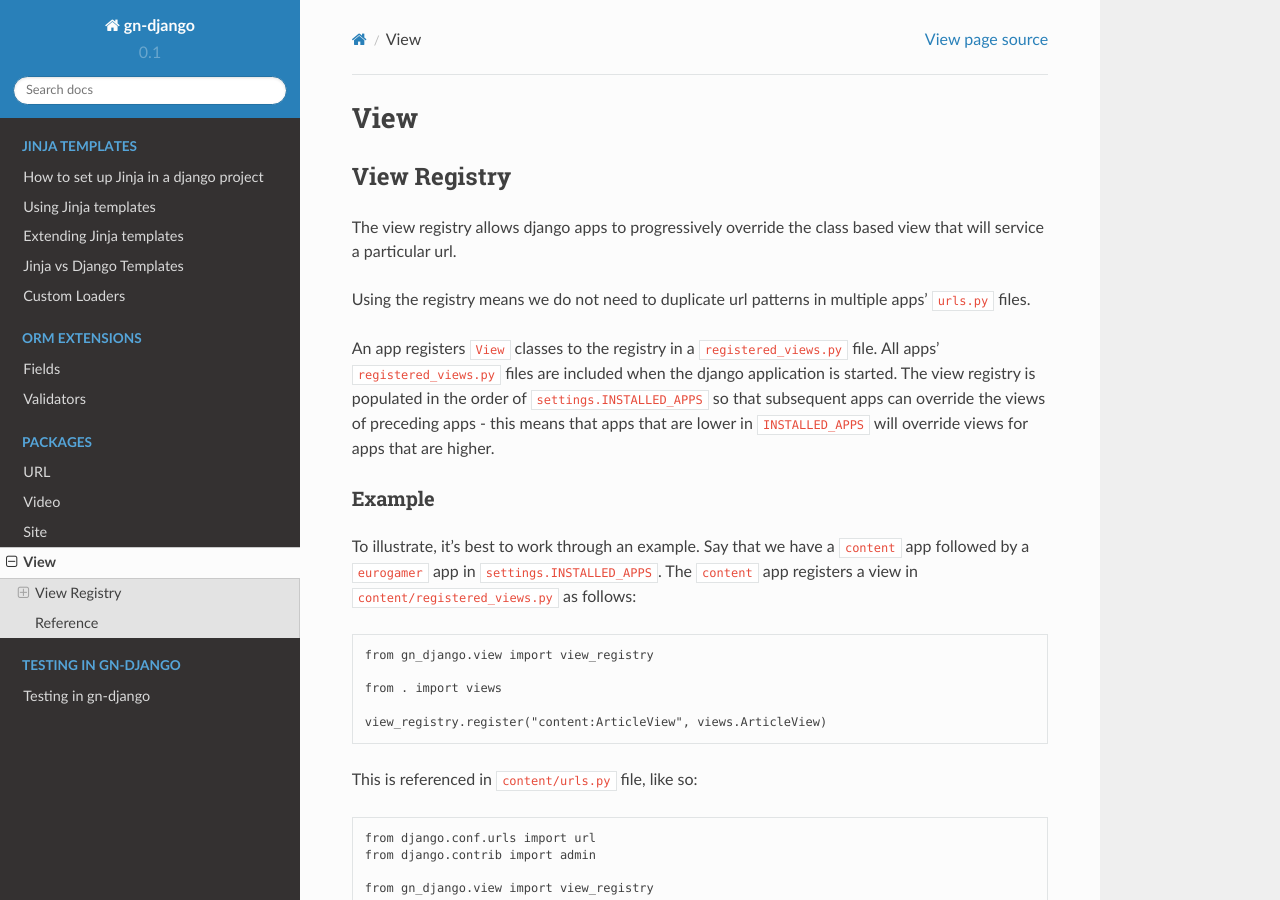
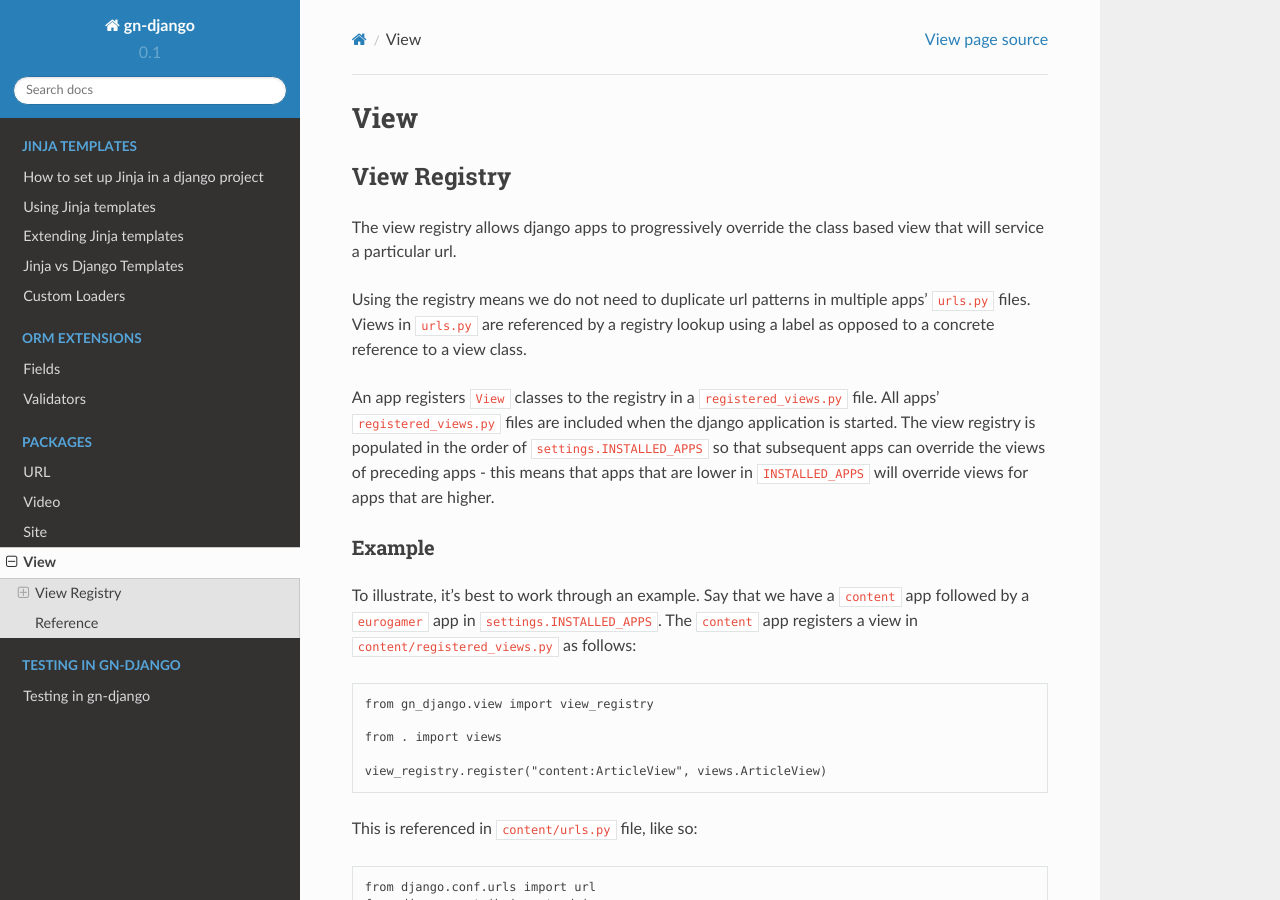
Before and after one commit to mrmonkington/gn-django, a Sphinx documentation site: the page built from docs/source/packages/view.rst, in a window 1280 px wide and 900 px high. Built offline with Sphinx 7.4.7 and the Read the Docs theme 2.0.0, drawn with Linux system fonts in a browser that asks for light colours.

Commit message:
Improved positioning of view registry docs

```diff
--- a/docs/source/packages/view.rst
+++ b/docs/source/packages/view.rst
@@ -10,7 +10,8 @@ The view registry allows django apps to progressively override the class based
 view that will service a particular url.
 
 Using the registry means we do not need to duplicate url patterns in multiple
-apps' ``urls.py`` files.
+apps' ``urls.py`` files.  Views in ``urls.py`` are referenced by a registry
+lookup using a label as opposed to a concrete reference to a view class.
 
 An app registers ``View`` classes to the registry in a ``registered_views.py`` file.
 All apps' ``registered_views.py`` files are included when the django application
```
